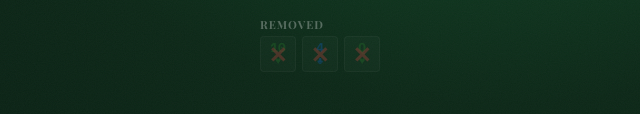
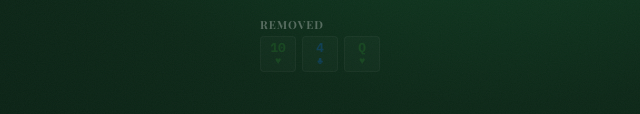
Before and after one commit to jones-pureguy/raremob, a plain HTML site: page index.html in a window 1280 px wide. Shown: the part 622-736 px from the top of the page, 146-786 px from the left. Drawn offline with nearby package versions, Linux system fonts and the light colour scheme.

Commit message:
Remove X overlay from removed cards display
Co-Authored-By: Claude Opus 4.6 (1M context) <noreply@anthropic.com>

```diff
--- a/index.html
+++ b/index.html
@@ -401,13 +401,6 @@ body::before {
 .removed-card .card-suit {
   font-size: 0.65rem;
   line-height: 1;
-}
-.removed-card::after {
-  content: '✕';
-  position: absolute;
-  font-size: 1.4rem;
-  color: rgba(255,82,82,0.7);
-  font-weight: 700;
 }
 .removed-card.suit-s { color: var(--card-spade); }
 .removed-card.suit-h { color: var(--card-heart); }
```
